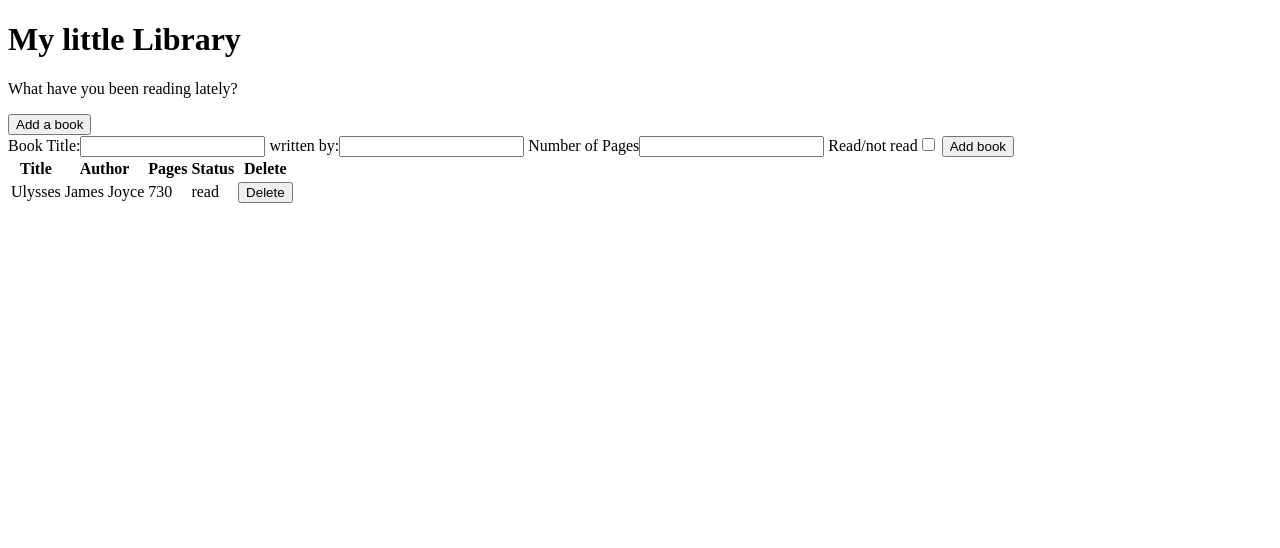
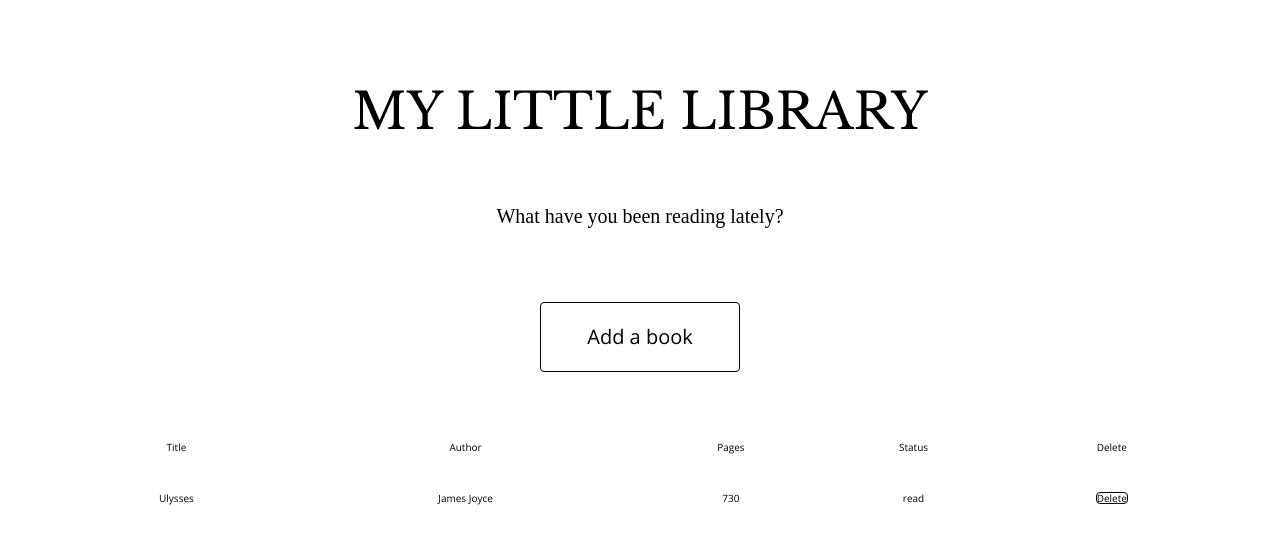
Before and after one commit to niconacht/Library_App, a plain HTML site: page index.html in a window 1280 px wide. Drawn offline with nearby package versions, Linux system fonts and the light colour scheme.

Commit message:
travel backup

```diff
--- a/books_object.js
+++ b/books_object.js
@@ -87,6 +87,18 @@ const toggleRead = function(e) {
 }
 
 }
+
+const toggleForm = function(e){
+  if(e.target && e.target.id == "add-btn") {
+    let bookForm = document.getElementById("book-form");
+    if (bookForm.style.display ==="none") {
+      bookForm.style.display = "block";
+    }
+    else {
+        bookForm.style.display = "none";
+      }
+  }
+}
 //EventHandlers
 
 
@@ -95,3 +107,5 @@ document.addEventListener("DOMContentLoaded", () => {
 });
 //if user changes checkbox update object
 document.addEventListener("change", toggleRead);
+
+document.getElementById("add-btn").addEventListener("click", toggleForm);
--- a/index.html
+++ b/index.html
@@ -4,6 +4,8 @@
     <meta charset="UTF-8">
     <meta name="viewport" content="width=device-width, initial-scale=1.0">
     <title>Document</title>
+    <link rel="stylesheet" href="style.css">
+    <link href="https://fonts.googleapis.com/css2?family=Libre+Baskerville:wght@400;700&family=Montserrat&family=Open+Sans&family=PT+Serif:wght@400;700&family=Roboto&display=swap" rel="stylesheet">
 </head>
 <body>
     <header>
@@ -11,14 +13,15 @@
         <p>What have you been reading lately?</p>
     </header>
     <main>
-        <button>Add a book</button>
-        <form class="book-form" method="post">
+        <button id="add-btn">Add a book</button>
+        <form id="book-form" method="post">
             <label>Book Title:<input name="title" id="title"></label>
             <label>written by:<input type="text" name="author" id="author"></label>
             <label>Number of Pages<input type="number" name="pages" id= "pages"></label>
             <label>Read/not read<input type="checkbox" name="read" id="read"></label>
             <button id="btn">Add book</button>
         </form>
+        <div class="table-wrapper">
         <table class="books-container">
             <thead>
               <tr>
@@ -39,6 +42,7 @@
                 </tr>
             </tbody>
         </table>
+    </div>
     </main>
     <script src="books_object.js"></script>
 </body>
--- a/style.css
+++ b/style.css
@@ -0,0 +1,137 @@
+
+/* http://meyerweb.com/eric/tools/css/reset/
+   v2.0 | 20110126
+   License: none (public domain)
+*/
+
+html, body, div, span, applet, object, iframe,
+h1, h2, h3, h4, h5, h6, p, blockquote, pre,
+a, abbr, acronym, address, big, cite, code,
+del, dfn, em, img, ins, kbd, q, s, samp,
+small, strike, strong, sub, sup, tt, var,
+b, u, i, center,
+dl, dt, dd, ol, ul, li,
+fieldset, form, label, legend,
+table, caption, tbody, tfoot, thead, tr, th, td,
+article, aside, canvas, details, embed,
+figure, figcaption, footer, header, hgroup,
+menu, nav, output, ruby, section, summary,
+time, mark, audio, video {
+	margin: 0;
+	padding: 0;
+	border: 0;
+	font-size: 100%;
+	font: inherit;
+	vertical-align: baseline;
+}
+/* HTML5 display-role reset for older browsers */
+article, aside, details, figcaption, figure,
+footer, header, hgroup, menu, nav, section {
+	display: block;
+}
+body {
+	line-height: 1;
+}
+ol, ul {
+	list-style: none;
+}
+blockquote, q {
+	quotes: none;
+}
+blockquote:before, blockquote:after,
+q:before, q:after {
+	content: '';
+	content: none;
+}
+table {
+	border-collapse: collapse;
+	border-spacing: 0;
+}
+
+
+/*///////////////////////////////////////////////////*/
+:root {
+
+}
+
+html {
+    /*adjust 1 rem to 10px instead 16px*/
+    font-size: 62.5%;
+}
+
+body {
+min-height: 100vh;
+text-align: center;
+padding: 5%;
+
+}
+
+
+
+h1 {
+    font-family: "Libre Baskerville", serif;
+    text-transform: uppercase;
+    font-size: 5rem;
+    padding: 2%;
+}
+
+p {
+    font-size: 2rem;
+    padding: 4%;
+
+}
+
+
+table {
+    width: 100%;
+    font-family: "Open Sans", sans-serif;
+    margin-top: 4rem;
+    display: table;
+
+}
+
+
+form{
+    display: none;
+}
+
+button {
+  /*reset button styles*/
+  padding: 0;
+  border: none;
+  font: inherit;
+  color: inherit;
+  background-color: transparent;
+  cursor: pointer;
+  outline: none;
+  /*new styles*/
+  display: inline-block;
+  text-align: center;
+  text-decoration: none;
+  margin: 4rem 0;
+  border: solid 1px black;
+  border-radius: 4px;
+  /*padding: 0.5rem 1rem;*/
+
+}
+
+button:hover {
+    color: white;
+    background-color: rgb(80, 79, 79);
+
+
+}
+
+button:active {
+    transform: translateY(1px);
+    /*filter: saturate(150%);*/
+  }
+
+#add-btn {
+
+    font-family: "Open Sans", sans-serif;
+    font-size: 2rem;
+    width: 20rem;
+    height: 7rem;
+    margin: 3rem;
+}
```
